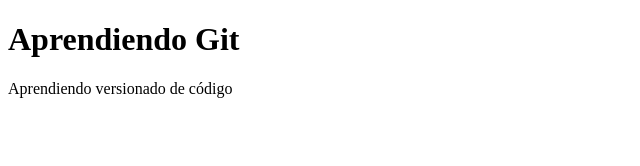
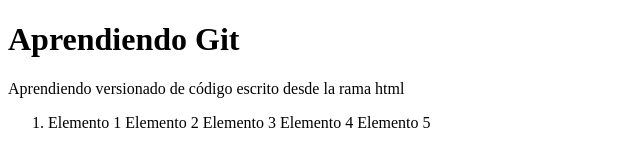
Before and after one commit to ClaudioArielNunez/youtube-gitHub, a plain HTML site: page index.html in a window 1280 px wide. Shown: the whole page, without its empty margins (0-640 px from the left). Drawn offline with Linux system fonts and the light colour scheme.

Commit message:
Agregando index.js al index.html

```diff
--- a/index.html
+++ b/index.html
@@ -8,7 +8,16 @@
 </head>
 <body>
     <h1>Aprendiendo Git</h1>
-    <p>Aprendiendo versionado de código</p>
-
+    <p>Aprendiendo versionado de código escrito desde la rama html</p>
+    <ol>
+        <li>
+            Elemento 1
+            Elemento 2
+            Elemento 3
+            Elemento 4
+            Elemento 5
+        </li>
+    </ol>
+ <script src="index.js"></script>
 </body>
 </html>
```
